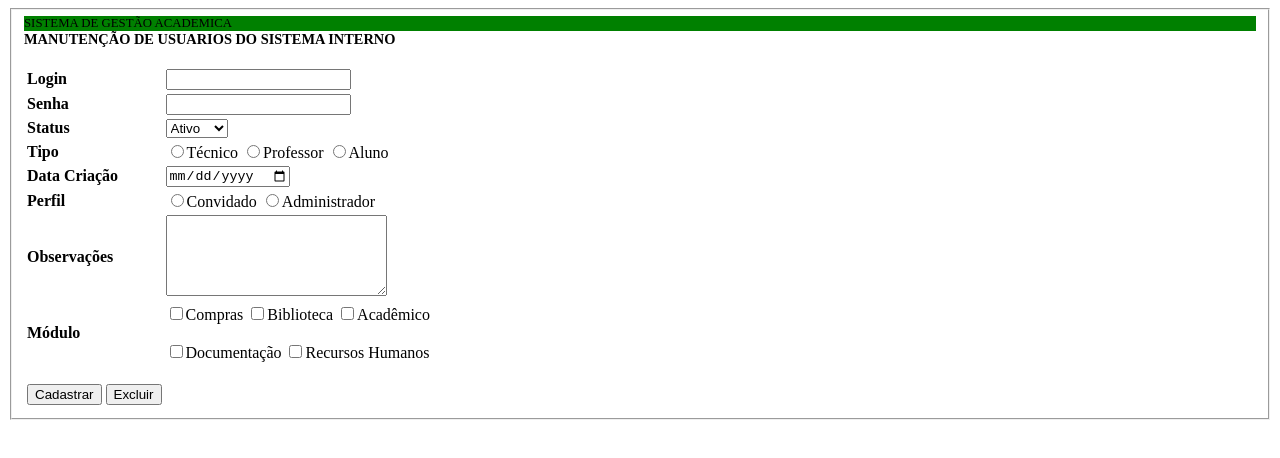
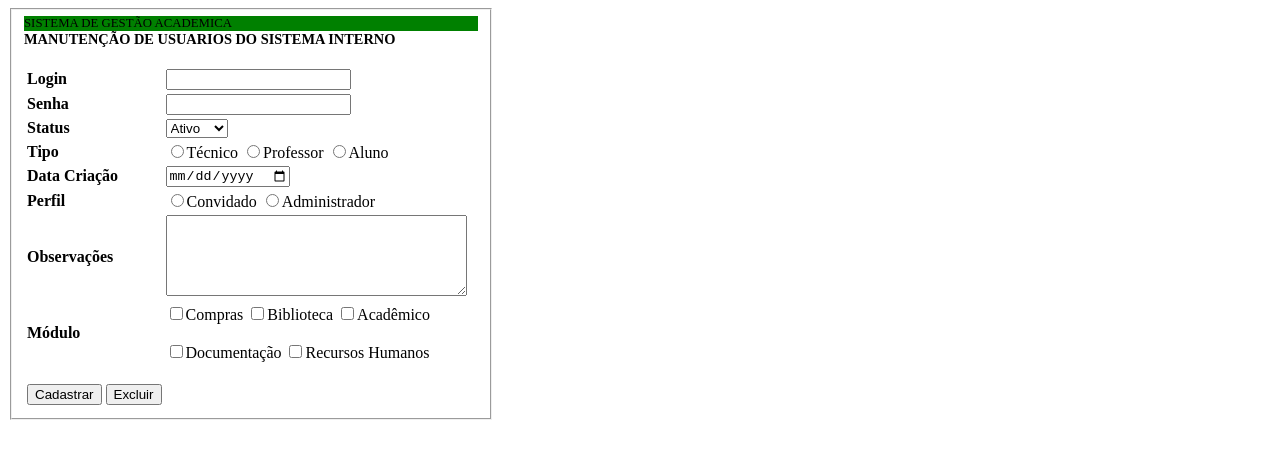
Before and after one commit to pablorpaul/Aula_HTML, a plain HTML site: page atividade3.html in a window 1280 px wide. Drawn offline with Linux system fonts and the light colour scheme.

Commit message:
upd atividades

```diff
--- a/atividade3.html
+++ b/atividade3.html
@@ -6,7 +6,7 @@
     <title>Sistema de Gestão Academica</title>
 </head>
 <body>
-    <fieldset>
+    <fieldset style="max-width: 12cm;">
         <caption><div style="font-size: 80%; background-color: green;">SISTEMA DE GESTÃO ACADEMICA</div></caption>
         <div style="font-weight: bold; font-size: 90%;">MANUTENÇÃO DE USUARIOS DO SISTEMA INTERNO</div>
         <br>
@@ -49,7 +49,7 @@
             </tr>
             <tr>
                 <th>Observações</th>
-                <td><textarea cols="25" rows="5"></textarea></td>
+                <td><textarea cols="35" rows="5"></textarea></td>
             </tr>
             <tr>
                 <th>Módulo</th>
```
Also changed, not shown: atividade2.html (+1 -1 lines).
